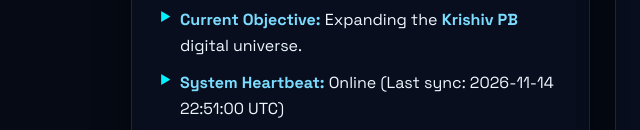
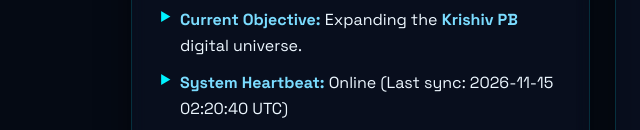
Before and after one commit to Krylo-60/Krylo-60, a plain HTML site: page index.html in a window 1280 px wide. Shown: the part 822-952 px from the top of the page, 79-719 px from the left. Drawn offline with Linux system fonts and the light colour scheme.

Commit message:
telemetry: system heartbeat update 2026-11-15 02:20:40 UTC

```diff
--- a/index.html
+++ b/index.html
@@ -66,7 +66,7 @@
             <li><strong>Philosophy:</strong> Try ideas fast, build without bloat, and refine constantly.</li>
             <li><strong>AI Alliance:</strong> Partnering with autonomous AI agents (Gemini &amp; Antigravity) to hyper-accelerate codebases.</li>
             <li><strong>Current Objective:</strong> Expanding the <strong>Krishiv PB</strong> digital universe.</li>
-            <li><strong>System Heartbeat:</strong> <!--HEARTBEAT_STATUS-->Online (Last sync: 2026-11-14 22:51:00 UTC)<!--HEARTBEAT_STATUS_END--></li>
+            <li><strong>System Heartbeat:</strong> <!--HEARTBEAT_STATUS-->Online (Last sync: 2026-11-15 02:20:40 UTC)<!--HEARTBEAT_STATUS_END--></li>
           </ul>
         </article>
 
```
Also changed, not shown: 1 other file.
